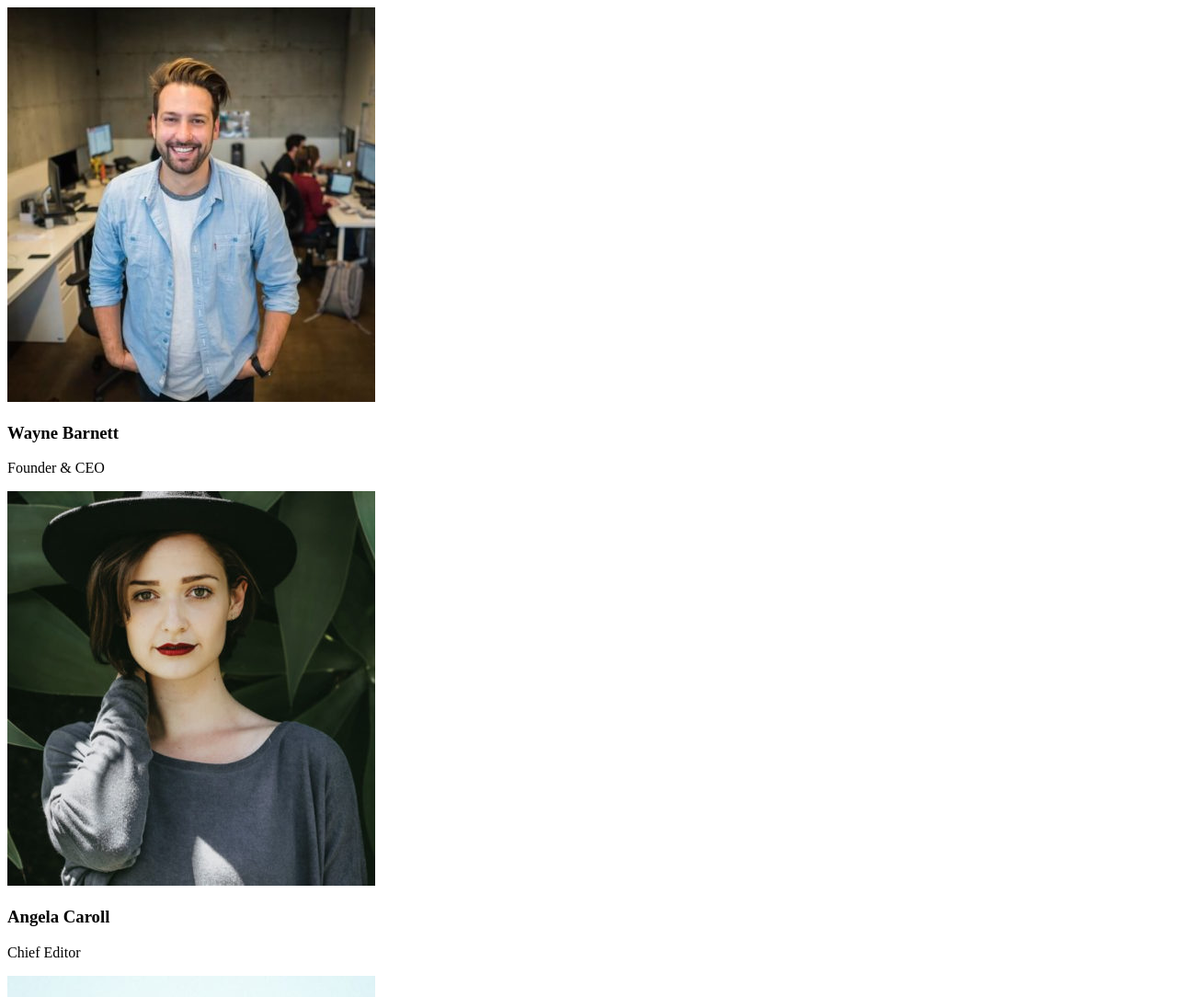
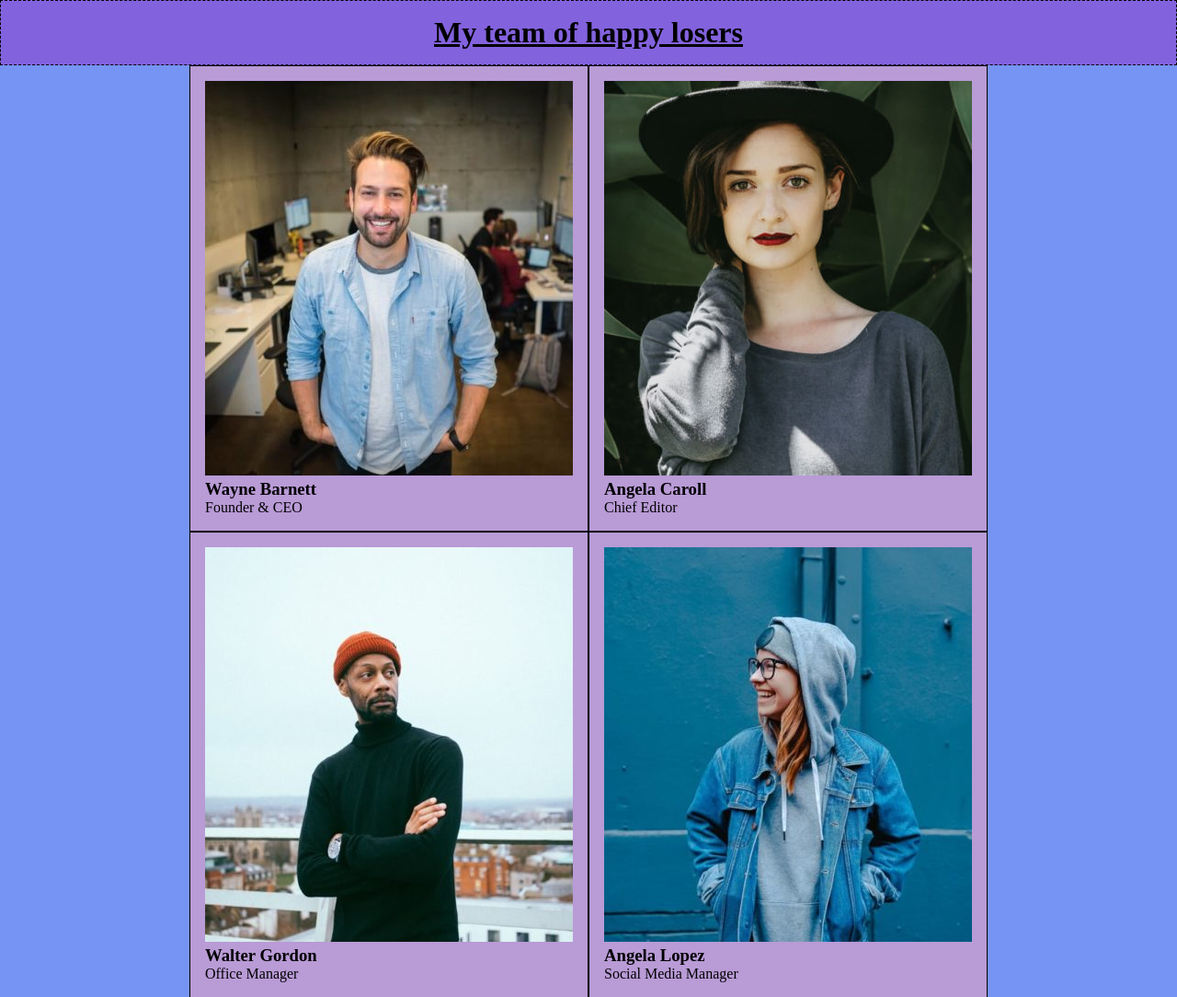
Before and after one commit to RiccardoGrande/js-our-team, a plain HTML site: page index.html in a window 1280 px wide. Shown: the top 1084 px of the page at 92% size. Drawn offline with Linux system fonts and the light colour scheme.

Commit message:
add style

```diff
--- /dev/null
+++ b/assets/css/style.css
@@ -0,0 +1,37 @@
+*{
+    padding: 0;
+    margin: 0;
+    box-sizing: border-box;
+}
+
+h1{
+
+    text-align: center;
+    text-decoration: underline;
+    padding: 1rem;
+    border: 1px dashed;
+    background-color: rgb(131, 98, 222);
+}
+
+.container{
+
+    background-color: rgb(118, 148, 244);
+
+}
+
+.row{
+
+    display: flex;
+    flex-wrap: wrap;
+    justify-content: center;
+
+
+}
+
+
+.col{
+
+    padding: 1rem;
+    border: 1px solid;
+    background-color: rgb(185, 155, 214);
+}
--- a/index.html
+++ b/index.html
@@ -5,8 +5,11 @@
     <meta http-equiv="X-UA-Compatible" content="IE=edge">
     <meta name="viewport" content="width=device-width, initial-scale=1.0">
     <title>Document</title>
+    <link rel="stylesheet" href="./assets/css/style.css">
 </head>
 <body>
+
+    <h1>My team of happy losers</h1>
 
     <div class="container">
 
```
